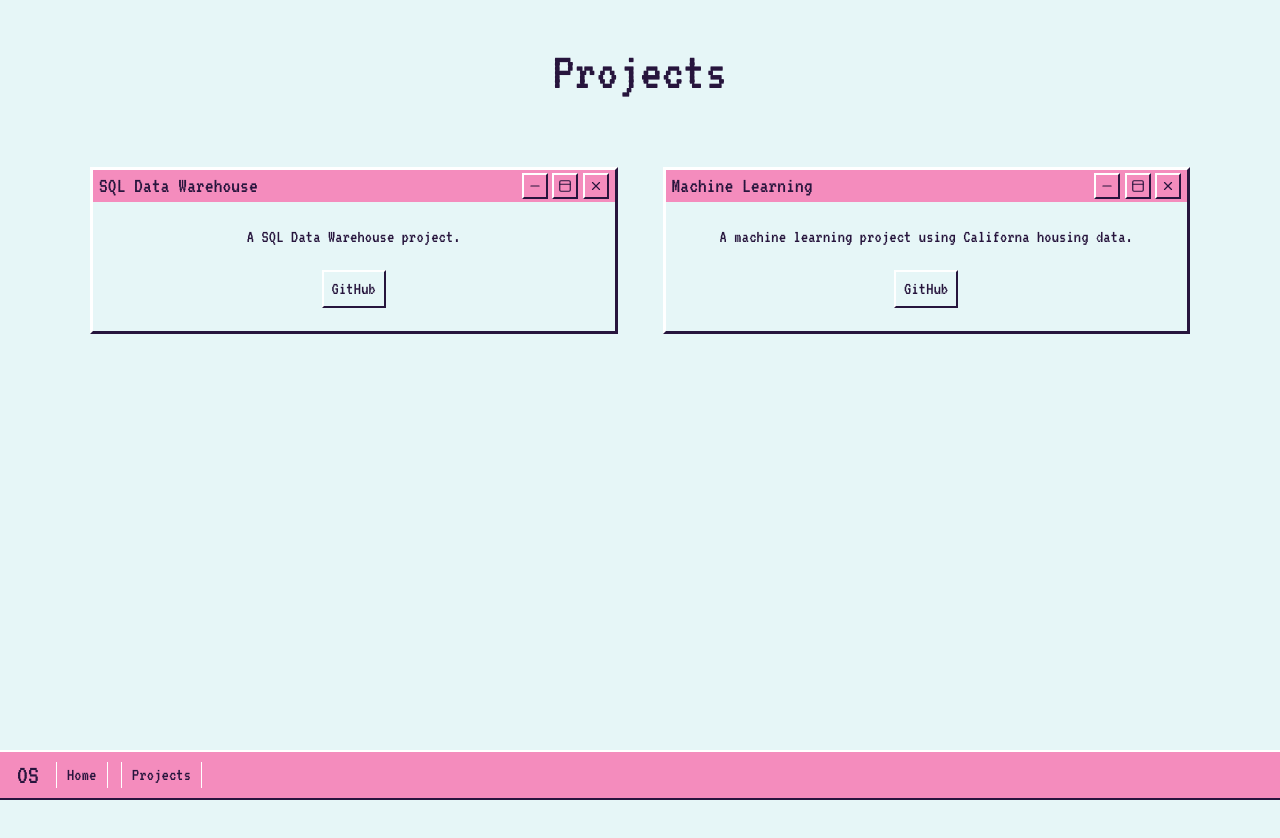
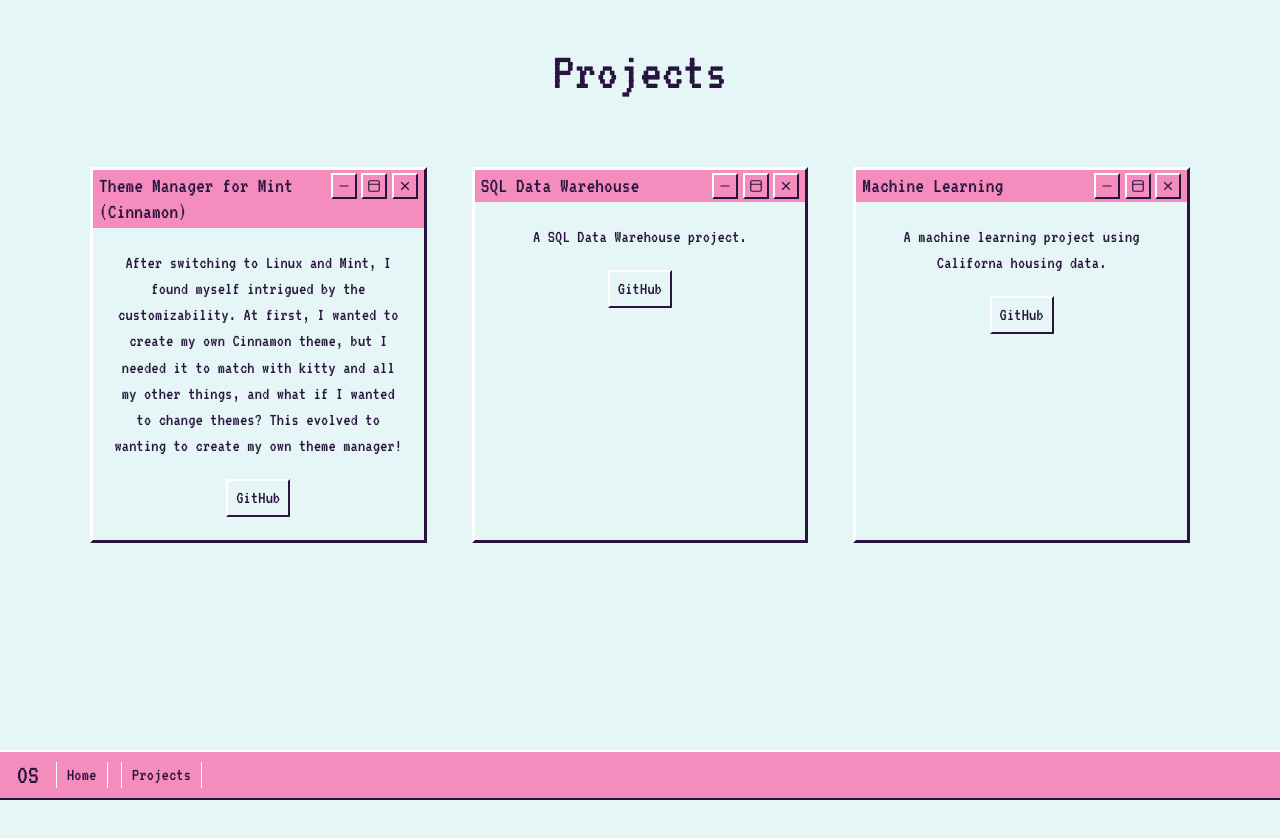
Before and after one commit to AscellaGG/portfolio, a React (Vite) app: page /projects in a window 1280 px wide. Shown: the top 838 px of the page. Built offline with nearby package versions, Linux system fonts and the light colour scheme.

Commit message:
New project

```diff
--- a/src/data/projects.ts
+++ b/src/data/projects.ts
@@ -5,6 +5,12 @@ export interface Project {
 }
 
 export const projects: Project[] = [
+  {
+    title: "Theme Manager for Mint (Cinnamon)",
+    description:
+      "After switching to Linux and Mint, I found myself intrigued by the customizability. At first, I wanted to create my own Cinnamon theme, but I needed it to match with kitty and all my other things, and what if I wanted to change themes? This evolved to wanting to create my own theme manager!",
+    url: "https://github.com/AscellaGG/theme-manager",
+  },
   {
     title: "SQL Data Warehouse",
     description: "A SQL Data Warehouse project.",
```
